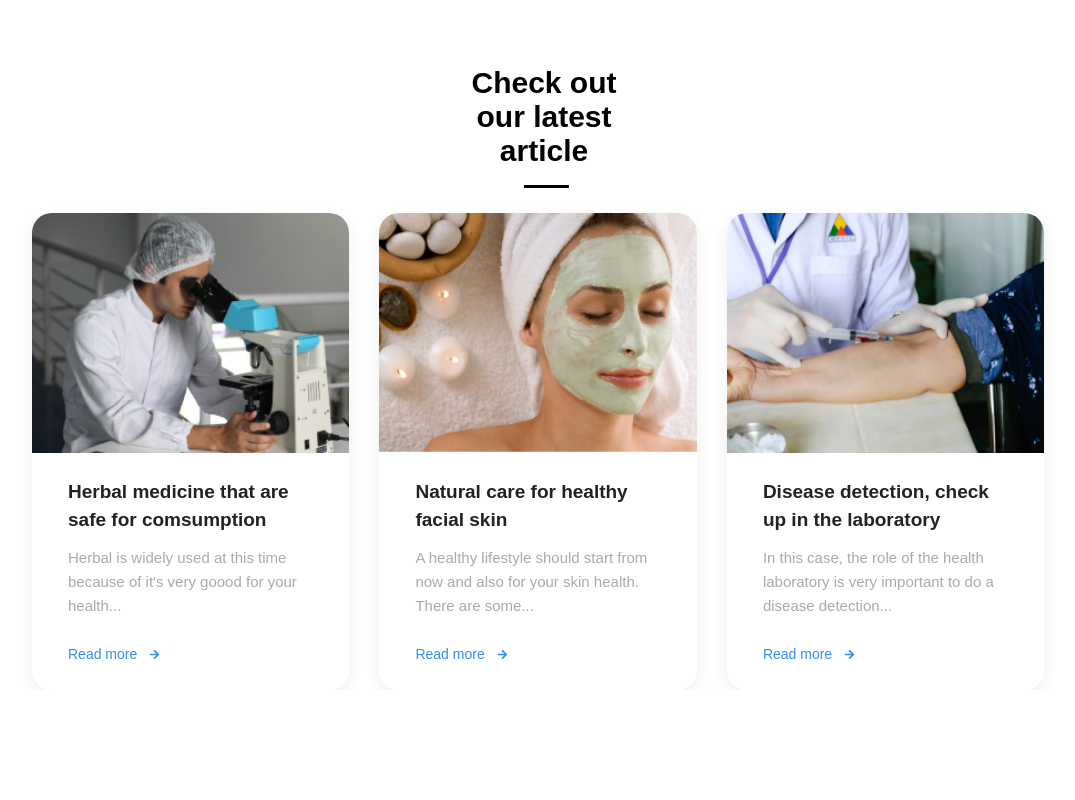
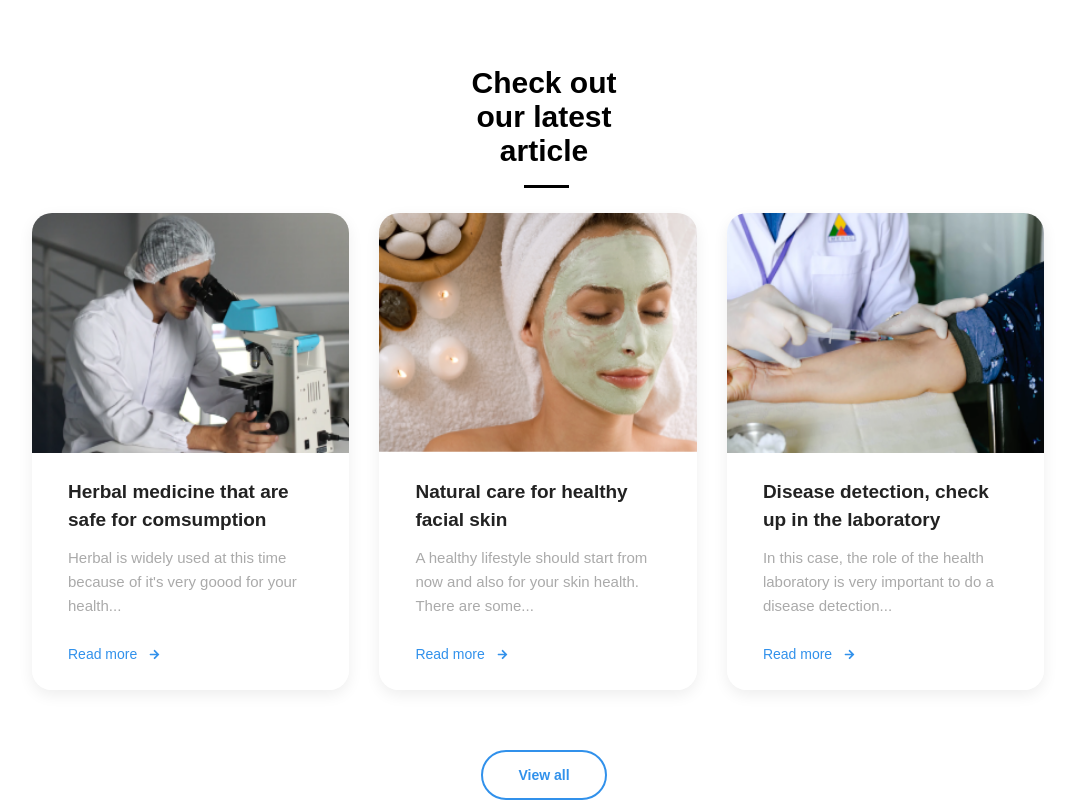
Before and after one commit to ibiloyeolusegun1/healthcare, a React (Create React App) app: page / in a window 1280 px wide. Shown: the part 3078-3878 px from the top of the page, without its empty margins (96-1171 px from the left). Before the commit the page ends 3768 px from the top, so only its background shows below. Built offline with nearby package versions, Linux system fonts and the light colour scheme.

Commit message:
updated Article.jsx file
I added the view all button and i also updated main.css file

```diff
--- a/src/Component/Article.jsx
+++ b/src/Component/Article.jsx
@@ -40,6 +40,9 @@ function Article() {
                         </div>
                     </div>
                 </div>
+                <div className="blog-btn">
+                    <button className="btn-outline">View all</button>
+                </div>
             </div>
         </section>
      );
--- a/src/Styles/main.css
+++ b/src/Styles/main.css
@@ -326,6 +326,10 @@ header .nav-closeBtn{
 .blog .blog-card .blog-details a span{
     margin-right: 12px;
     font-size: 1.4rem;
+}
+.blog .blog-btn{
+    margin-top: 6rem;
+    text-align: center;
 }
 
 
```
